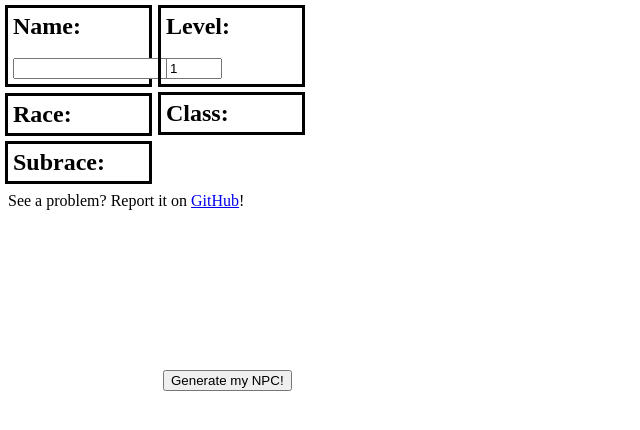
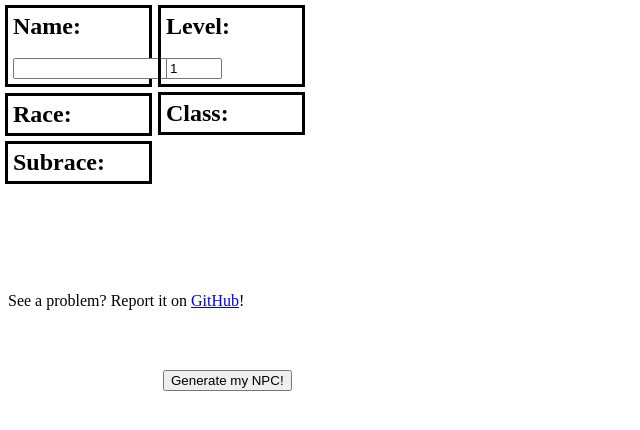
Before and after one commit to makrohn/rapidNPCgen, a Django app: template templates/index.html in a window 1280 px wide. Shown: the top 430 px of the page, without its empty margins (0-640 px from the left). Run offline with Django 3.2, Linux system fonts and the light colour scheme; the template is opened without the code that fills it, so the values that code supplies are empty.

Commit message:
Better GitHub link

```diff
--- a/static/character.css
+++ b/static/character.css
@@ -85,3 +85,8 @@ h2 {
 .Abilities {
     height:320px;
 }
+
+.GitHub {
+    position: relative;
+    top: 100px;
+}
--- a/templates/create_npc.html
+++ b/templates/create_npc.html
@@ -71,6 +71,7 @@
     <p><strong>Spell Slots</strong><br />{% for level, slots in Spell_Slots.items %}Level {{ level }} Spell Slots: {{ slots }} <br />{% endfor %}</p>
 {% endif %}</div>
 
-
+<div class="GitHub">
 See a problem? Report it on <a href="https://github.com/makrohn/rapidNPCgen/issues"> GitHub</a>!
+</div>
 </body>
--- a/templates/index.html
+++ b/templates/index.html
@@ -57,6 +57,7 @@ function {{ race }}subraceCheck() {
             <input type="submit" value="Generate my NPC!">
         </div>
     </form>
-
+<div class="GitHub">
 See a problem? Report it on <a href="https://github.com/makrohn/rapidNPCgen/issues"> GitHub</a>!
+</div>
 </body>
```
